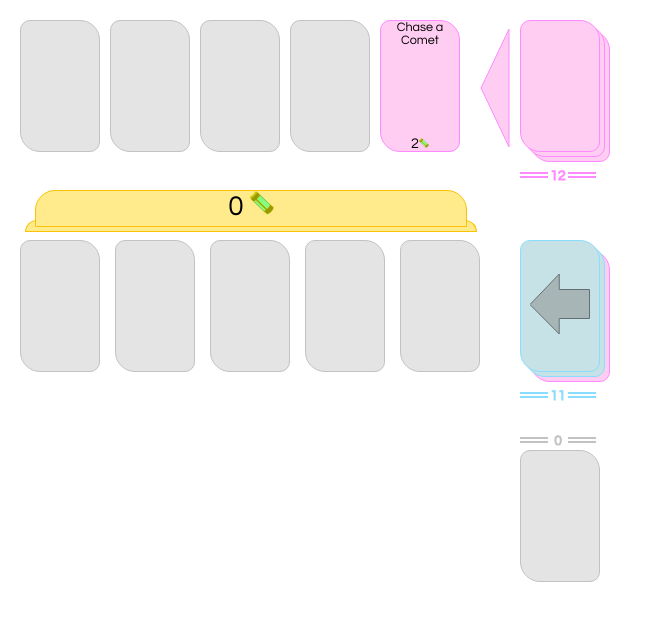
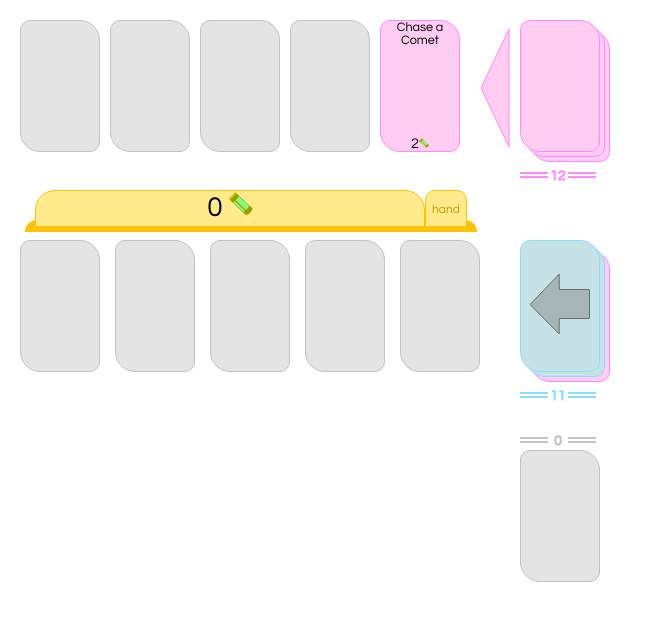
Before and after one commit to TonyLB/redux-cards, a React app: page / in a window 1280 px wide. Shown: the whole page, without its empty margins (0-653 px from the left). Built offline with nearby package versions, Linux system fonts and the light colour scheme.

Commit message:
Add allCards alternate display in resource bar.

```diff
--- a/src/components/ResourceBar.js
+++ b/src/components/ResourceBar.js
@@ -2,16 +2,15 @@ import React from 'react'
 import { TransitionMotion, spring } from 'react-motion'
 import Glyph from './SVG/Glyph'
 
-export const ResourceBar = ({
-    top=0,
-    left=10,
-    width=370,
-    height=40,
-    zIndex=0,
-    className="resource-bar",
-    resources
-}) => {
-    const entryCount = Object.entries(resources.hand).length
+class ResourceBar extends React.Component {
+
+    constructor(props) {
+        super(props);
+        this.state = {showAll: false}
+    }
+
+    singleBar ({ key, top, resources, width, height, className }) {
+        const entryCount = Object.entries(resources).length
 
         // Divide up the space evenly
         const styleWidthUnbounded = entryCount ? width / entryCount : 0
@@ -20,45 +19,112 @@ export const ResourceBar = ({
         const styleWidth = styleWidthUnbounded > 100 ? 100 : styleWidthUnbounded
 
         // And if there's space left over, put half of it at the front
-    const styleOffset = (width - 20 - (styleWidth * (entryCount-1)) ) / 2
+        const styleOffset = (width - (styleWidth * (entryCount-1)) ) / 2
 
-    const styles = Object.entries(resources.hand)
+        const styles = [...(Object.entries(resources))]
+            .sort((a, b) => (b[1] - a[1]))
             .map(([resource, value], index) => ({
-            key: resource,
-            data: value,
+                key: `${key}-${resource}`,
+                data: { resource: resource, value: value },
                 style: {
                     left: spring(styleOffset + styleWidth * index),
-                top: height/2,
-                width: spring(styleWidth),
-                height: height
+                    width: spring(styleWidth)
                 }
             }))
         return (
-        <div>
-            <div style={{top:top+height-10, left:left, width: width, height: 10, zIndex:zIndex, position: "absolute"}} className = {className} />
-            <div style={{top:top, left:left+10, width:width-20, height:height-5, zIndex:zIndex, position:"absolute"}}
+            <div key={key} style={{top:top, width:width, height:height, left:0, position:"absolute"}}
                 className={className}
             >
                 <TransitionMotion styles={styles} >
                 { interpolatedStyles => (
                     <div>
-                        {interpolatedStyles.map((config, index) => (
+                        {[...interpolatedStyles]
+                            .map((config, index) => (
                                 <div key={config.key} className='positioning-center' style={{
                                     position:"absolute",
                                     width:config.style.width,
-                                height:config.style.height,
-                                top:config.style.top,
-                                left:config.style.left
+                                    height: height-1,
+                                    top: height/2,
+                                    left:config.style.left,
                                 }}>
-                            { config.data } <Glyph size={24} shape={config.key} />
+                                { config.data.value } <Glyph size={24} shape={config.data.resource} />
                                 </div>
                         ))}
                     </div>
                 )}
                 </TransitionMotion>
             </div>
+        )
+    }
+
+    render () {
+
+        const {
+            top=0,
+            left=10,
+            width=370,
+            height=40,
+            zIndex=0,
+            className="resource-bar",
+            resources
+        } = this.props
+        const showAll = this.state ? this.state.showAll : false
+
+        return (
+            <div>
+                <div style={{top:top+height-10, left:left, width: width, height: 10, zIndex:zIndex, position: "absolute"}}
+                    className = {`${className}-emphasis`}
+                />
+                <div style={{
+                        top:top,
+                        left:left+width-50,
+                        width: 40,
+                        height: height-5,
+                        zIndex:zIndex,
+                        position: "absolute",
+                        fontSize: "12px"
+                    }}
+                    className = {`${className}-button`}
+                    onClick={() => { this.setState((prev) => ({ ...prev, showAll: !prev.showAll })) }}
+                    >
+                    <p />{showAll ? 'all' : 'hand'}
+                </div>
+                <TransitionMotion styles={[
+
+                    // Lay out the two bars, with one in visible position, one slid down below that (in a
+                    // <div> with overflow:hidden, that will make it invisible)
+
+                    { key: "allCards", style: { top: spring(this.state.showAll ? 0 : height)}, data: resources.allCards },
+                    { key: "hand", style: { top: spring(this.state.showAll ? height : 0) }, data: resources.hand },
+                ]} >
+                    { barStyles => (
+                        <div style={{
+                            top: top,
+                            left:left+10,
+                            width:width-60,
+                            height:height-3,
+                            zIndex:zIndex+1,
+                            position:"absolute",
+                            overflow:"hidden",
+                            className: `${className}-container`
+                        }}>
+                            {barStyles.map(whichBar => ( this.singleBar({
+                                key: `RESOURCE-BAR-${whichBar.key}`,
+                                top: whichBar.style.top,
+                                left: left+10,
+                                height: height-5,
+                                width: width-62,
+                                className: className,
+                                resources: whichBar.data
+                            })))}
+                        </div>
+                    )}
+                </TransitionMotion>
             </div>
         )
     }
 
+}
+
+
 export default ResourceBar
--- a/src/index.css
+++ b/src/index.css
@@ -156,3 +156,31 @@ body {
     position: relative;
     cursor: default;
   }
+
+  .resource-bar-emphasis{
+    background: #fcc205;
+    border: 1px solid #fcc205;
+    border-radius: 20px 20px 0px 0px;
+    font-size: 28px;
+    width: 78px;
+    height: 40px;
+    position: relative;
+    cursor: default;
+  }
+
+  .resource-bar-button{
+    background: rgb(255, 234, 140);
+    border: 1px solid #fcc205;
+    border-radius: 10px 10px 0px 0px;
+    font-size: 12px;
+    color:#c79904;
+    width: 50px;
+    height: 40px;
+    position: relative;
+    cursor: default;
+    text-align: center;
+  }
+
+  .resource-bar-container{
+    border-bottom: 1px solid #fcc205;
+  }
```
Lines whose indentation alone changed are shown as unchanged.
